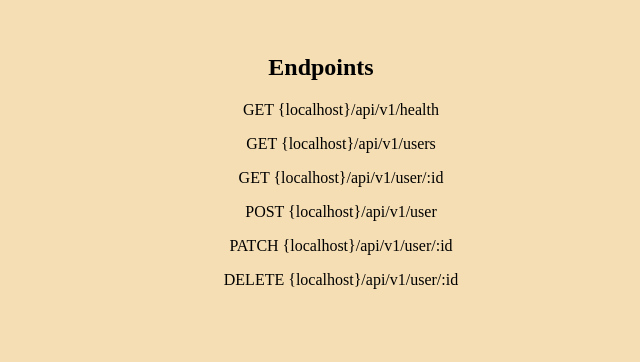
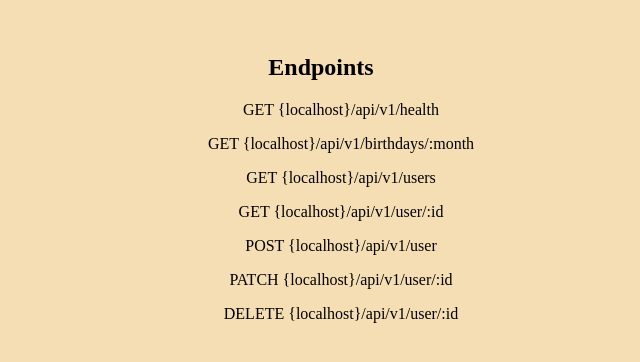
Before and after one commit to SumitVermakgp/birthday-reminder, a website: page index.html in a window 1280 px wide. Shown: the part 100-462 px from the top of the page, without its empty margins (319-959 px from the left). Drawn offline with Linux system fonts and the light colour scheme.

Commit message:
update index html

```diff
--- a/index.html
+++ b/index.html
@@ -15,6 +15,7 @@
         <div id=endpoints>
             <h2> Endpoints </h2>
             <ul> GET  {localhost}/api/v1/health</ul>
+            <ul> GET  {localhost}/api/v1/birthdays/:month</ul>
             <ul> GET  {localhost}/api/v1/users</ul>
             <ul> GET  {localhost}/api/v1/user/:id</ul>
             <ul> POST {localhost}/api/v1/user</ul>
```
